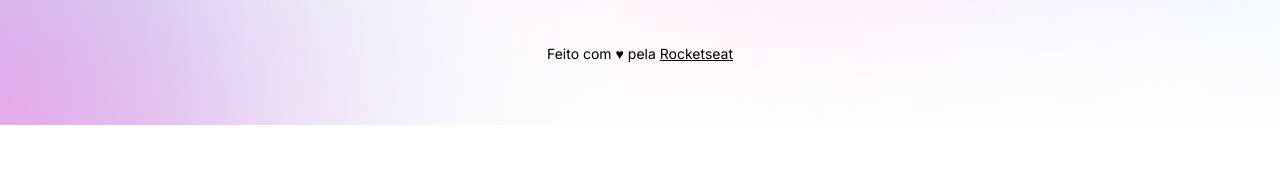
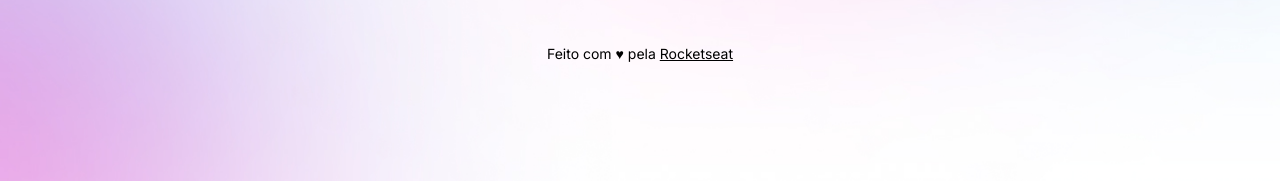
Before and after one commit to lorrane-fon/ProjetoRocketseat, a plain HTML site: page index.html in a window 1280 px wide. Both pictures are taken after a click on the element 640 px from the left and 263 px from the top of the page. Shown: the part 675-856 px from the top of the page. Before the commit the page ends 800 px from the top, so only its background shows below. Drawn offline with nearby package versions, Linux system fonts and the light colour scheme.

Commit message:
chanded background

```diff
--- a/style.css
+++ b/style.css
@@ -6,7 +6,7 @@
 
 :root{
   --text-color: white;
-  --bg-url: url(./assets/assets/bg-desktop.jpg);
+  --bg-url: url(./assets/assets/bg-mobile.jpg);
   --stroke-color: rgba(255, 255, 255, 0.5);
   --surface-color: rgba(255, 255, 255, 0.05);
   --surface-color-hover: rgba(0, 0, 0, 0.2);
@@ -18,7 +18,7 @@
 
 .light {
   --text-color: black;
-  --bg-url: url(./assets/assets/bg-desktop-light.jpg);
+  --bg-url: url(./assets/assets/bg-mobile-light.jpg);
   --stroke-color: rgba(0, 0, 0, 0.5);
   --surface-color: rgba(0, 0, 0, 0.05);
   --surface-color-hover: rgba(0, 0, 0, 0.02);
@@ -29,6 +29,7 @@
 
 body {
   background: var(--bg-url) no-repeat top center/cover;
+  height: 100vh;
 }
 
 body * {
@@ -158,3 +159,14 @@ footer {
   text-align: center;
   font-size: 14px;
 }
+
+
+@media (min-width: 700px) {
+  :root {
+    --bg-url: url(./assets/assets/bg-desktop.jpg);
+  }
+
+  .light {
+    --bg-url: url(./assets/assets/bg-desktop-light.jpg);
+  }
+}
```
